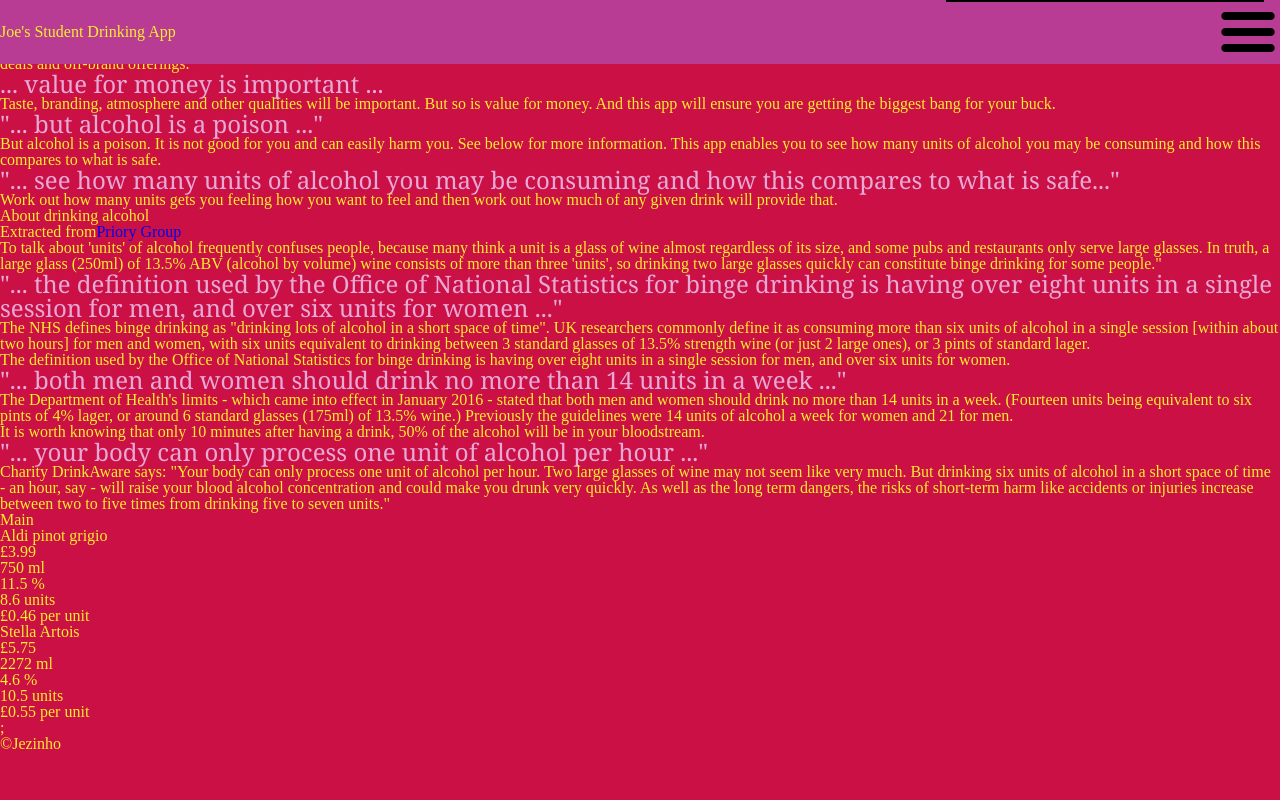
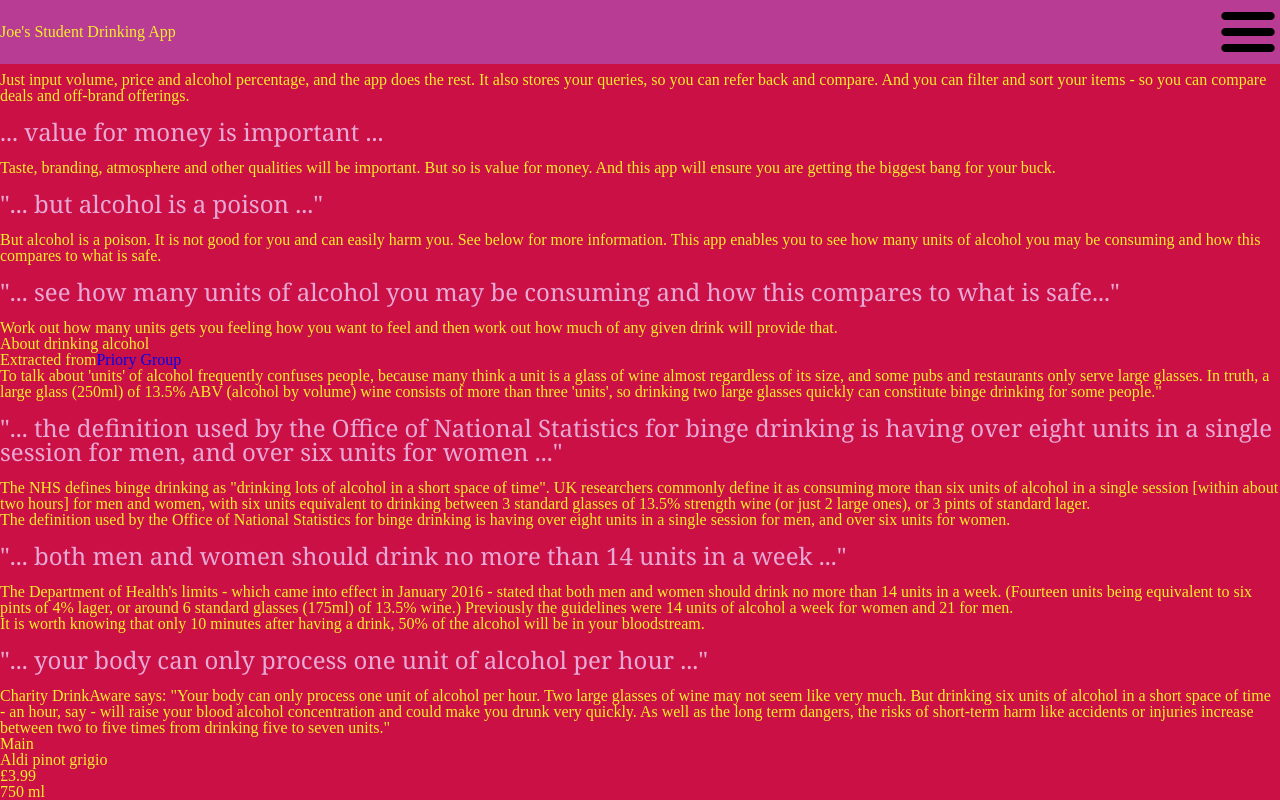
Before and after one commit to jezinho22/joes-drinks, a React (Create React App) app: page / in a window 1280 px wide. Shown: the top 800 px of the page. Built offline with nearby package versions, Linux system fonts and the light colour scheme.

Commit message:
animated menu

```diff
--- a/src/App.css
+++ b/src/App.css
@@ -50,17 +50,17 @@ header div button:hover {
 
 .menu {
 	position: fixed;
-	border: 1px solid black;
 	background-color: yellow;
 	right: 1rem;
 	top:0;
 	z-index: 1;
 	overflow-y: hidden;
-	transition: 1s;
+	transition: height 0.35s;;
+
 	/* padding: 3rem 0; */
 }
 .menu-open {
- 	min-height: 10%;
+ 	height: 400px;
 }
 .menu-close {
 	height: 0;
@@ -84,7 +84,13 @@ a {
 .menu ul a:last-of-type{
 	margin-bottom: 5rem;;
 }
+
 /* add drinks form */
+.closeForm {
+	font-family: 'Segoe UI', Tahoma, Geneva, Verdana, sans-serif;
+	font-size: 2rem;
+	text-align: right;
+}
 form.formShow {
 	width: 75vw;
 	height: 75vh;
@@ -127,6 +133,7 @@ fieldset button {
 	font-family: Cambria, Cochin, Georgia, Times, "Times New Roman", serif;
 	font-size: 1.5rem;
 	color: #e9a9d7;
+	margin: 1rem 0;
 }
 
 /* responsiveness */
--- a/src/App.js
+++ b/src/App.js
@@ -36,7 +36,7 @@ function App() {
 			setCards(JSON.parse(localCards));
 		}
 	}, []);
-
+	// updating form inputs
 	function handleChange(event) {
 		const newForm = { ...form, [event.target.name]: event.target.value };
 		setForm(newForm);
--- a/src/Components/Form.js
+++ b/src/Components/Form.js
@@ -16,6 +16,7 @@ export default function Form({ handleSubmit, handleChange, form }) {
 	function getMultipackVolume() {}
 	return (
 		<form className="formShow">
+			<div className="closeForm">X</div>
 			<fieldset>
 				<legend>Input your item</legend>
 				<label htmlFor="drinkItem">Item name:</label>
--- a/src/Components/Header.js
+++ b/src/Components/Header.js
@@ -9,6 +9,7 @@ export default function Header({ handleSubmit, handleChange, form }) {
 
 	function handleShowForm() {
 		setshowForm(!showForm);
+		setShowMenu("menu-close")
 	}
 
 	function handleShowMenu (instruction){
@@ -20,7 +21,7 @@ export default function Header({ handleSubmit, handleChange, form }) {
 			<div className="headerRow">
 				<h1>Joe's Student Drinking App</h1>
 				<img src={burgerMenu} alt="hamburger menu icon" onClick={()=>handleShowMenu("menu-open")}></img>
-					<Menu showMenu={showMenu} handleShowMenu={handleShowMenu}/>
+					<Menu showMenu={showMenu} handleShowMenu={handleShowMenu} handleShowForm={handleShowForm}/>
 				{/* <button id="addName" onClick={handleShowForm}>
 					Add item
 				</button> */}
--- a/src/Components/Menu.js
+++ b/src/Components/Menu.js
@@ -1,12 +1,12 @@
 
-export default function Menu({showMenu,handleShowMenu}) {
+export default function Menu({showMenu,handleShowMenu, handleShowForm}) {
   return (
     <div className={`menu ${showMenu}`} onClick={()=>handleShowMenu("menu-close")}>
         <ul>
             <a href="#" ><li>About alcohol</li></a>
             <a href="#" ><li>About this app</li></a>
             <a href="#" ><li>View drinks</li></a>
-            <a href="#" ><li>Add drinks</li></a>
+            <a href="#" onClick={handleShowForm}><li>Add drinks</li></a>
         </ul>
     </div>
   )
```
